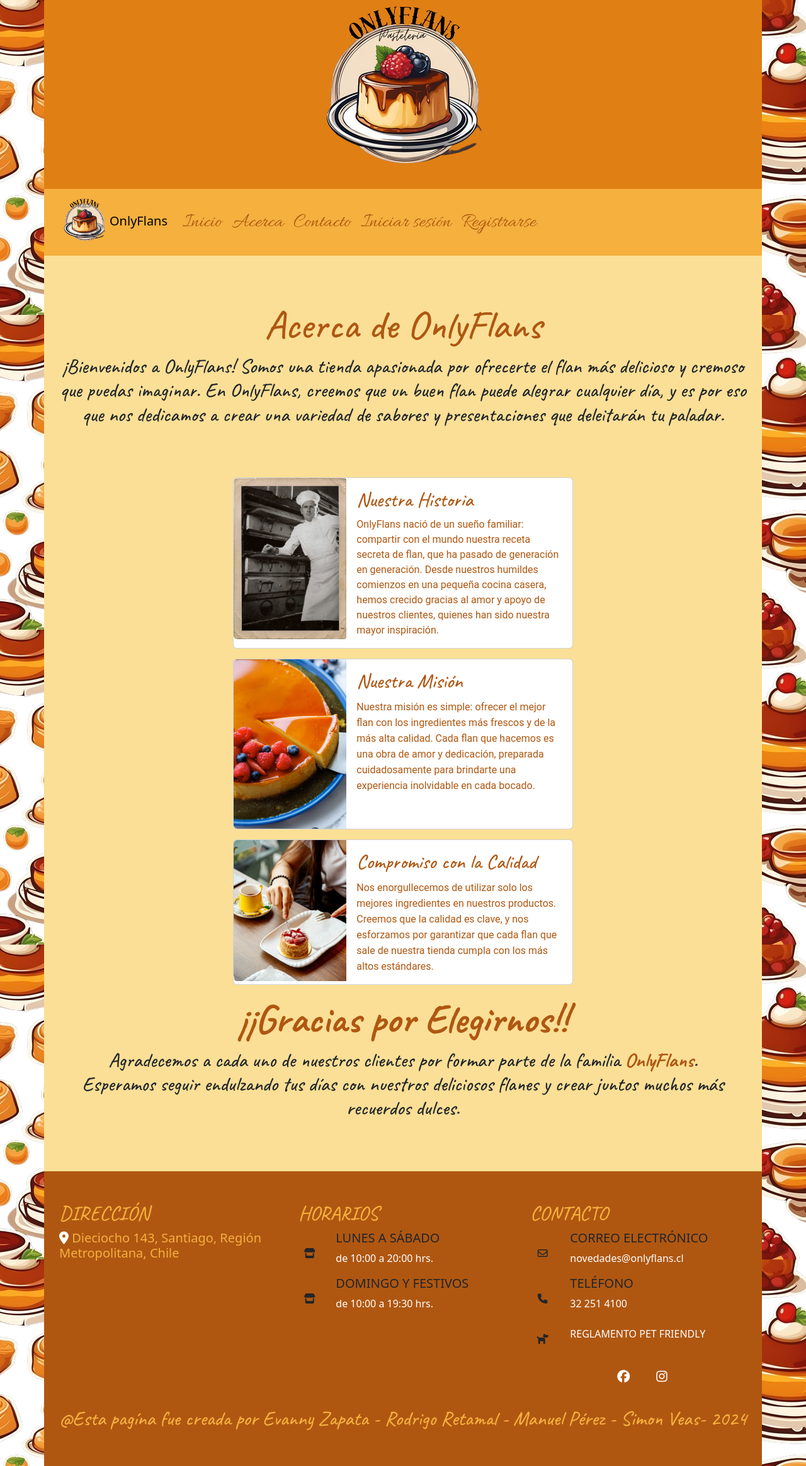
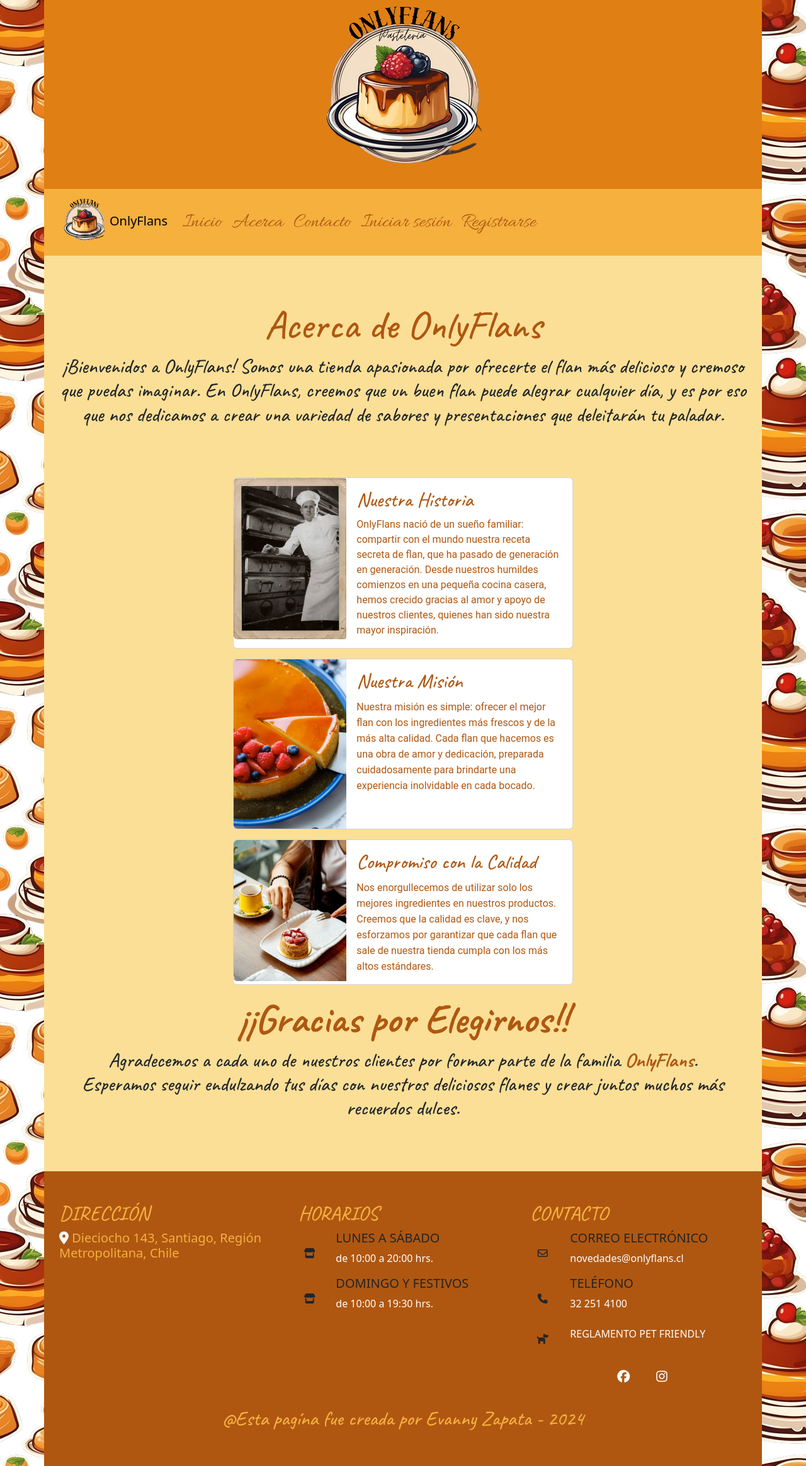
Before and after one commit to evannyz/OnlyFlans, a Django app: page /web/acerca/ in a window 1280 px wide. Shown: the whole page at 63% size. Run offline with Django 3.2, Linux system fonts and the light colour scheme; a map, chart or similar area stays blank; some web fonts are replaced; grey boxes are pictures that could not be loaded.

Commit message:
modificaciones finales

```diff
--- a/web/templates/fragmentos/footer.html
+++ b/web/templates/fragmentos/footer.html
@@ -88,5 +88,5 @@
     </div>
     <!-- FIn contenedor de infoweb -->
 
-    <h4 class="d-flex justify-content-center cafe_pie titulo_mini" >@Esta pagína fue creada por Evanny Zapata - Rodrigo Retamal - Manuel Pérez - Simon Veas- 2024</h4>
+    <h4 class="d-flex justify-content-center cafe_pie titulo_mini" >@Esta pagína fue creada por Evanny Zapata - 2024</h4>
 </footer>
```
Also changed, not shown: db.sqlite3.
